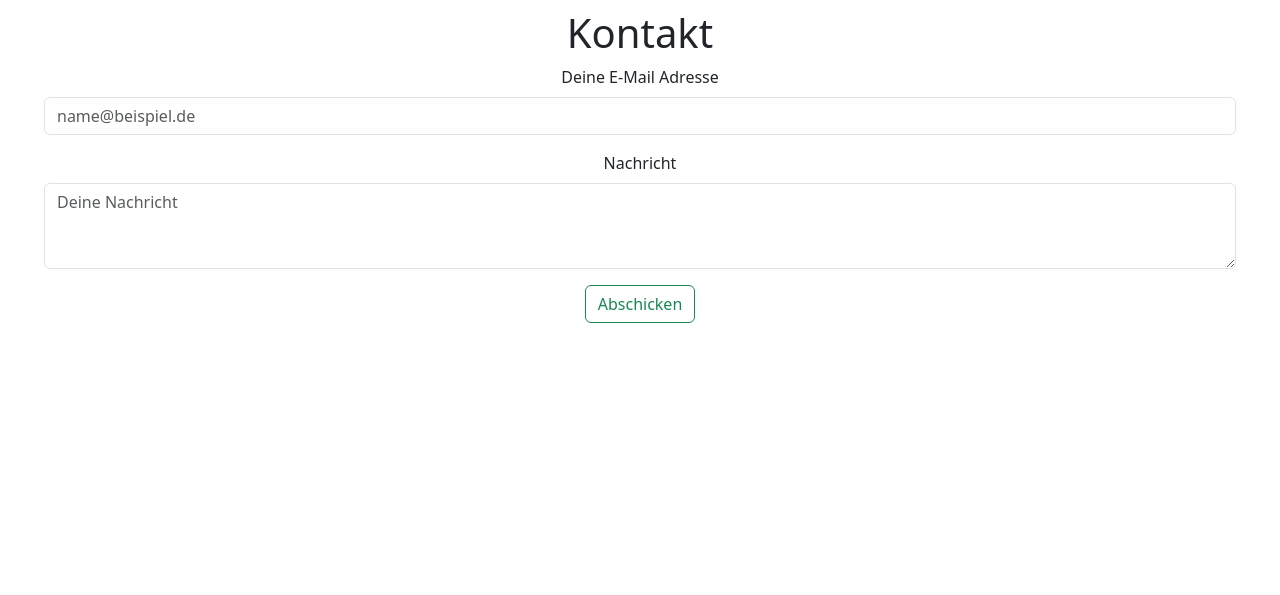
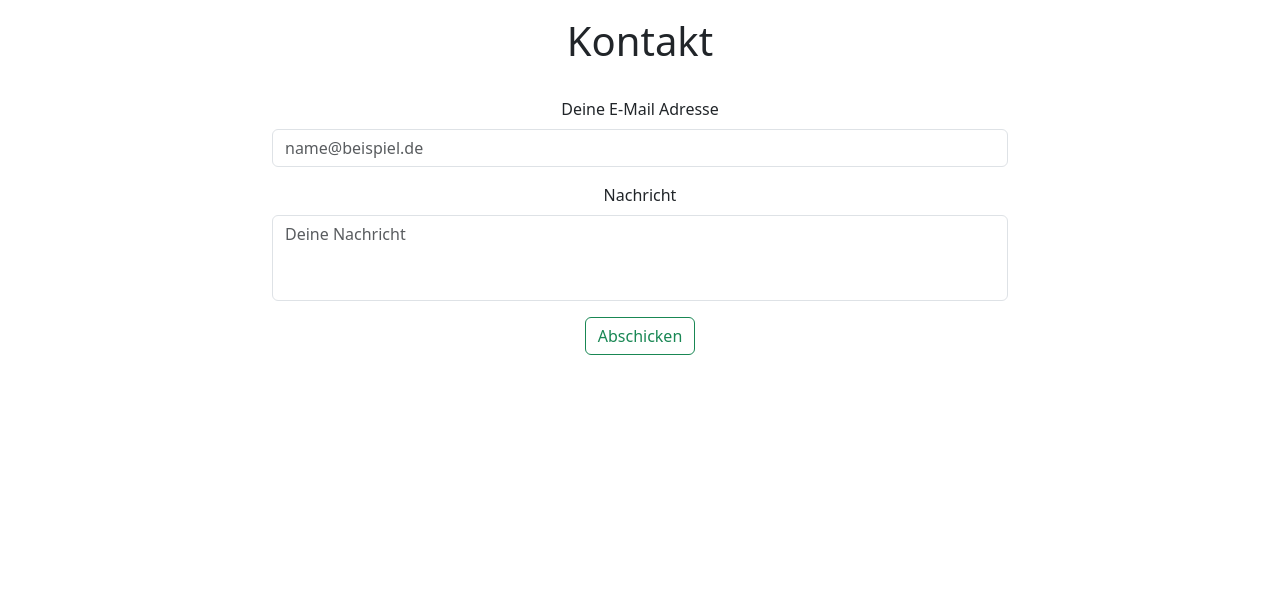
Before and after one commit to Rafaela-Wetzel/schlosskulm-rental-apartments, a Django app: page /kontakt/ in a window 1280 px wide. Shown: the part 56-651 px from the top of the page. Run offline with Django 4.2, Linux system fonts and the light colour scheme.

Commit message:
Add grid system to contact page form

```diff
--- a/home/templates/home/kontakt.html
+++ b/home/templates/home/kontakt.html
@@ -3,14 +3,27 @@
 
 <h1>Kontakt</h1>
 
-<div class="mb-3">
-    <label for="exampleFormControlInput1" class="form-label">Deine E-Mail Adresse</label>
-    <input type="email" class="form-control" id="exampleFormControlInput1" placeholder="name@beispiel.de">
-</div>
-<div class="mb-3">
-    <label for="exampleFormControlTextarea1" class="form-label">Nachricht</label>
-    <textarea class="form-control" id="exampleFormControlTextarea1" rows="3" placeholder="Deine Nachricht"></textarea>
-</div>
-<button type="button" class="btn btn-outline-success">Abschicken</button>
+<div class="container">
+    <div class="row">
+      <div class="col-sm-2">
+      </div>
+      <div class="col-sm-8">
+        <form>
+            <div class="mb-3">
+                <label for="contactForm" class="form-label">Deine E-Mail Adresse</label>
+                <input type="email" class="form-control" id="contactForm" placeholder="name@beispiel.de" required>
+            </div>
+            <div class="mb-3">
+                <label for="contactFormTextarea" class="form-label">Nachricht</label>
+                <textarea class="form-control resize-none" id="contactFormTextarea" rows="3"
+                    placeholder="Deine Nachricht" required></textarea>
+            </div>
+            <button type="button" class="btn btn-outline-success">Abschicken</button>
+        </form>
+      </div>
+      <div class="col-sm-2">
+      </div>
+    </div>
+  </div>
 
 {% endblock %}
--- a/static/css/style.css
+++ b/static/css/style.css
@@ -1,3 +1,5 @@
+/* General Styles */
+
 body {
   padding-top: 65px;
   padding-bottom: 65px;
@@ -10,6 +12,22 @@ nav a {
 
 .nav-margin {
   margin: 0 1rem;
+}
+
+h1 {
+  margin: 0.5rem 0 2rem;
+}
+
+.margin-top-bottom {
+  margin: 1rem 0 2rem;
+}
+
+/* Footer */
+
+footer {
+  background-color: #e1e6eb;
+  color: black;
+  height: 2rem;
 }
 
 /* Über Uns section */
@@ -43,10 +61,12 @@ div.desc {
   text-align: center;
 }
 
-/* Footer */
+/* Contact Section */
 
-footer {
-  background-color: #e1e6eb;
-  color: black;
-  height: 2rem;
+.form-width {
+  max-width: 50%;
 }
+
+.resize-none {
+  resize: none;
+}
```
Also changed, not shown: 1 other file.
